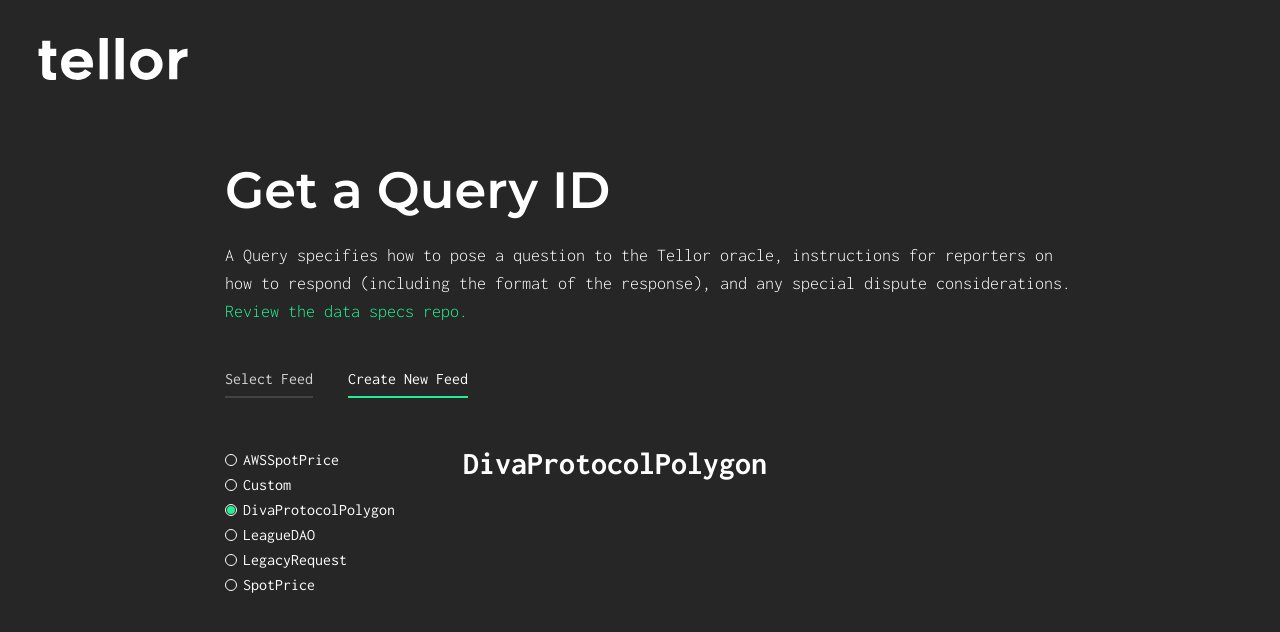
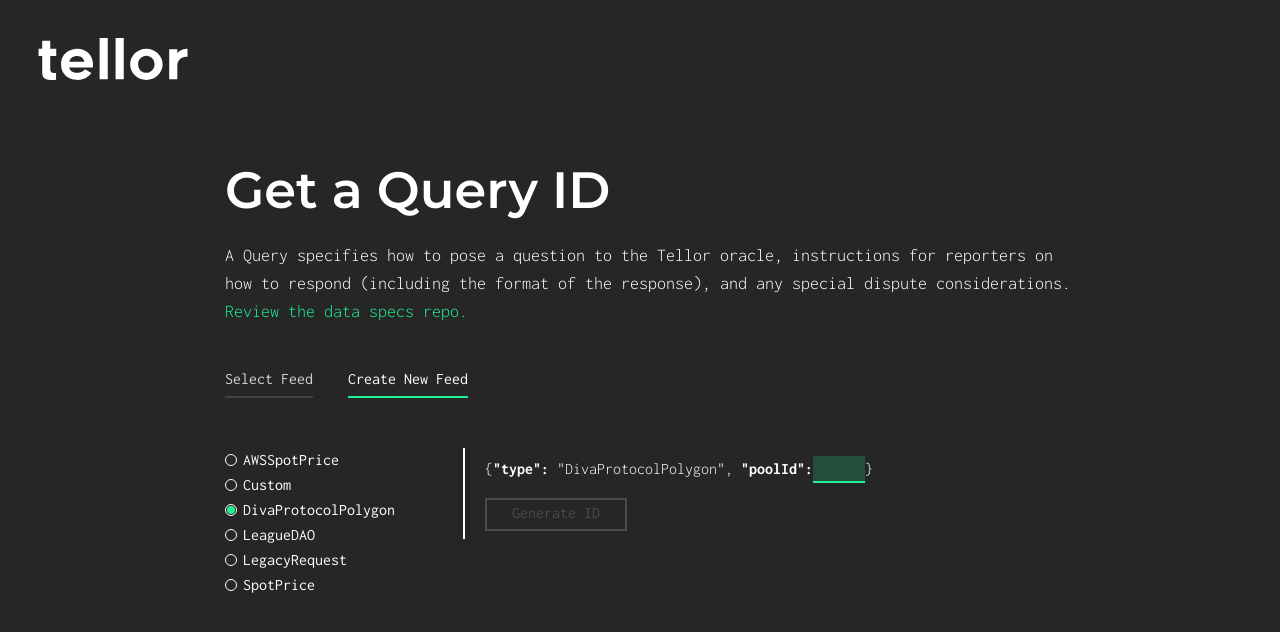
Before and after one commit to tellor-io/queryIdBuilder, a React (Create React App) app: page /divaprotocolpolygon in a window 1280 px wide. Shown: the top 632 px of the page. Built offline with nearby package versions, Linux system fonts and the light colour scheme.

Commit message:
adds divaprotocolpolygon component

```diff
--- a/src/components/DivaProtocolPolygon.js
+++ b/src/components/DivaProtocolPolygon.js
@@ -1,12 +1,175 @@
-import React from 'react'
+import React, { useState } from 'react'
 import '../styles/DivaProtocolPolygon.css'
+import '../styles/Button.css'
 import RadioButtonCreateNew from './reusableComponents/RadioSelectCreateNew'
+import Clipboard from '../assets/copy.svg'
+import { ethers } from 'ethers'
+import copy from 'copy-to-clipboard'
+import { CustomTooltip } from './reusableComponents/CustomTooltip'
+
+const initialFormState = {
+  poolId: '',
+}
 
 const DivaProtocolPolygon = () => {
+  //Component State
+  const [form, setForm] = useState(initialFormState)
+  const [jsonString, setJsonString] = useState()
+  const [queryData, setQueryData] = useState()
+  const [queryId, setQueryId] = useState()
+  const [showResults, setShowResults] = useState(false)
+  const [tooltipOpen0, setTooltipOpen0] = useState(false)
+  const [tooltipOpen1, setTooltipOpen1] = useState(false)
+  const [tooltipOpen2, setTooltipOpen2] = useState(false)
+  //Globals
+  const abiCoder = new ethers.utils.AbiCoder()
+
+  //Helpers
+  const handleChange = (event) => {
+    setForm({ ...form, [event.target.name]: event.target.value })
+  }
+  const handleGetDivaProtocolPolygonId = () => {
+    const jsonStringToUse = JSON.stringify(
+      `{ type: "DivaProtocolPolygon", poolId: "${parseInt(form.poolId)}" }`
+    )
+    const queryDataArg = abiCoder.encode(['uint256'], [parseInt(form.poolId)])
+    const queryData = abiCoder.encode(
+      ['string', 'bytes'],
+      ['divaProtocolPolygon', queryDataArg]
+    )
+    const queryId = ethers.utils.keccak256(queryData)
+    setJsonString(jsonStringToUse)
+    setQueryData(queryData)
+    setQueryId(queryId)
+    setForm(initialFormState)
+    setShowResults(true)
+  }
+  //Clipboard Functions
+  //Can both be consolidated at
+  //higher level later.
+  const copyToClipboard = (text) => {
+    if (typeof text === 'object') {
+      copy(text.join(''))
+    } else {
+      copy(text)
+    }
+  }
+  const clipboardConsolidator = (content, num) => {
+    switch (num) {
+      case '0':
+        setTooltipOpen0(true)
+        copyToClipboard(content)
+        setTimeout(() => {
+          setTooltipOpen0(false)
+        }, 2000)
+        break
+      case '1':
+        setTooltipOpen1(true)
+        copyToClipboard(content)
+        setTimeout(() => {
+          setTooltipOpen1(false)
+        }, 2000)
+        break
+      case '2':
+        setTooltipOpen2(true)
+        copyToClipboard(content)
+        setTimeout(() => {
+          setTooltipOpen2(false)
+        }, 2000)
+        break
+      default:
+        return
+    }
+  }
+
   return (
     <div className="CreateNewDivaProtocolPolygonContainer">
       <RadioButtonCreateNew props="DivaProtocolPolygon" />
-      <h1>DivaProtocolPolygon</h1>
+      <div className="DivaProtocolPolygonHeroContainer">
+        <div className="DivaProtocolPolygonHero">
+          <div className="DivaProtocolPolygonJSON">
+            <p>
+              &#123;<span>"type": </span>"DivaProtocolPolygon",{' '}
+              <span>"poolId": </span>
+            </p>
+            <input
+              onChange={handleChange}
+              value={form.poolId}
+              name="poolId"
+              id="poolId"
+              type="text"
+              className="DivaProtocolPolygonInput"
+            />
+            <p>&#125;</p>
+          </div>
+          <button
+            disabled={form.poolId ? false : true}
+            className={form.poolId ? 'Button' : 'ButtonDisabled'}
+            onClick={handleGetDivaProtocolPolygonId}
+          >
+            Generate ID
+          </button>
+        </div>
+        {showResults ? (
+          <div className="DivaProtocolPolygonResults">
+            <div className="ResultTitle">
+              <p>Query Descriptor:</p>
+              <CustomTooltip
+                open={tooltipOpen0}
+                title="Copied!"
+                placement="right"
+                arrow
+              >
+                <img
+                  src={Clipboard}
+                  alt="copyToClipboardIcon"
+                  className="CopyToClipboardIcon"
+                  onClick={() =>
+                    clipboardConsolidator(JSON.parse(jsonString), '0')
+                  }
+                />
+              </CustomTooltip>
+            </div>
+            <p className="ResultContent">
+              {jsonString ? JSON.parse(jsonString) : ''}
+            </p>
+            <div className="ResultTitle">
+              <p>Query Data (Bytes):</p>
+              <CustomTooltip
+                open={tooltipOpen1}
+                title="Copied!"
+                placement="right"
+                arrow
+              >
+                <img
+                  src={Clipboard}
+                  alt="copyToClipboardIcon"
+                  className="CopyToClipboardIcon"
+                  onClick={() => clipboardConsolidator(queryData, '1')}
+                />
+              </CustomTooltip>
+            </div>
+            <p className="ResultContent">{queryData ? queryData : ''}</p>
+            <div className="ResultTitle">
+              <p>Query ID (Hash):</p>
+              <CustomTooltip
+                open={tooltipOpen2}
+                title="Copied!"
+                placement="right"
+                arrow
+              >
+                <img
+                  src={Clipboard}
+                  alt="copyToClipboardIcon"
+                  className="CopyToClipboardIcon"
+                  onClick={() => clipboardConsolidator(queryId, '2')}
+                />
+              </CustomTooltip>
+            </div>
+            <p className="ResultContent">{queryId ? queryId : ''}</p>
+          </div>
+        ) : null}
+      </div>
     </div>
   )
 }
--- a/src/components/SpotPrice.js
+++ b/src/components/SpotPrice.js
@@ -6,8 +6,6 @@
 import { ethers } from 'ethers'
 import copy from 'copy-to-clipboard'
 import { CustomTooltip } from './reusableComponents/CustomTooltip'
-
-export const ButtonContext = React.createContext()
 
 const initialFormState = {
   asset: '',
--- a/src/styles/DivaProtocolPolygon.css
+++ b/src/styles/DivaProtocolPolygon.css
@@ -2,3 +2,55 @@
   margin-top: 50px;
   display: flex;
 }
+.DivaProtocolPolygonHeroContainer {
+  display: flex;
+  flex-direction: column;
+  width: 100%;
+}
+.DivaProtocolPolygonHero {
+  max-width: 100%;
+  box-sizing: border-box;
+  width: 100%;
+  height: -moz-fit-content;
+  height: fit-content;
+  border-left: 2px solid #ffffff;
+  padding: 8px;
+  padding-left: 20px;
+}
+.DivaProtocolPolygonJSON {
+  display: flex;
+  align-items: baseline;
+  margin-bottom: 15px;
+  font-weight: 300;
+  width: fit-content;
+}
+.DivaProtocolPolygonJSON > p > span {
+  font-weight: 700;
+}
+.DivaProtocolPolygonInput {
+  font-family: 'Inconsolata';
+  font-size: 16px;
+  font-weight: 300;
+  width: 45px;
+  height: 22px;
+  padding-left: 5px;
+  padding-top: 2px;
+  border: none;
+  background-color: rgba(32, 240, 146, 0.2);
+  border-bottom: 2px solid #20f092;
+  color: #ffffff;
+  caret-color: #ffffff;
+}
+.DivaProtocolPolygonInput:focus {
+  outline-color: #20f092;
+  outline-width: 1px;
+}
+.DivaProtocolPolygonResults {
+  max-width: 75%;
+  box-sizing: border-box;
+  width: 100%;
+  height: fit-content;
+  border: 2px solid #ffffff;
+  padding: 12px 12px 0px 20px;
+  margin-top: 30px;
+}
```
